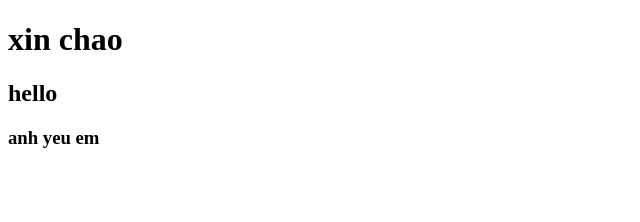
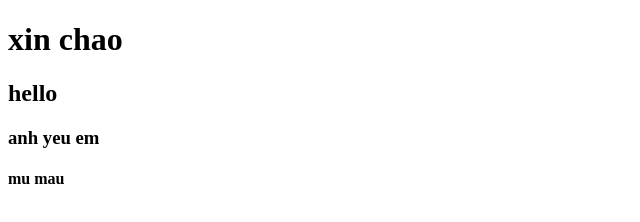
Before and after one commit to phucdangzai-svg/duan3, a plain HTML site: page index.html in a window 1280 px wide. Shown: the full height of the page, 0-640 px from the left. Drawn offline with Linux system fonts and the light colour scheme.

Commit message:
3st commit

```diff
--- a/index.html
+++ b/index.html
@@ -9,5 +9,6 @@
     <h1>xin chao</h1>
     <h2>hello</h2>
     <h3>anh yeu em</h3>
+    <h4>mu mau</h4>
   </body>
 </html>
```
